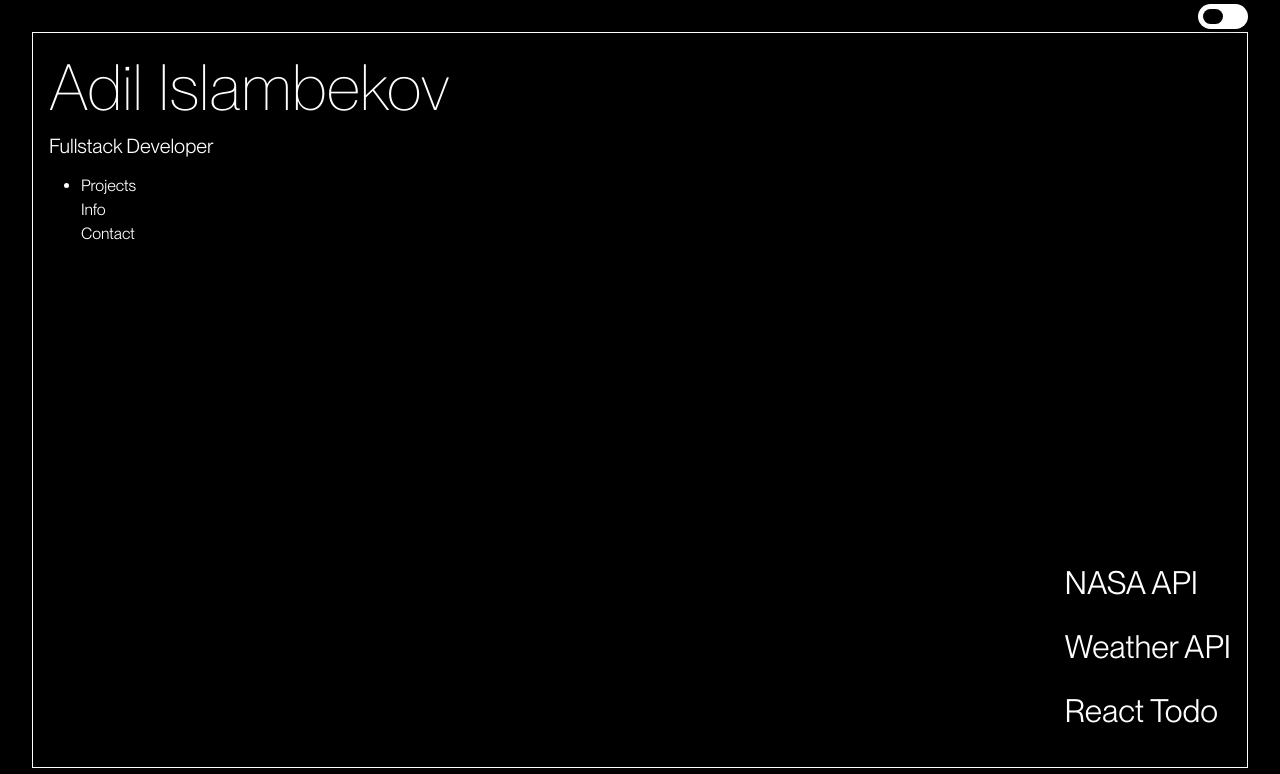
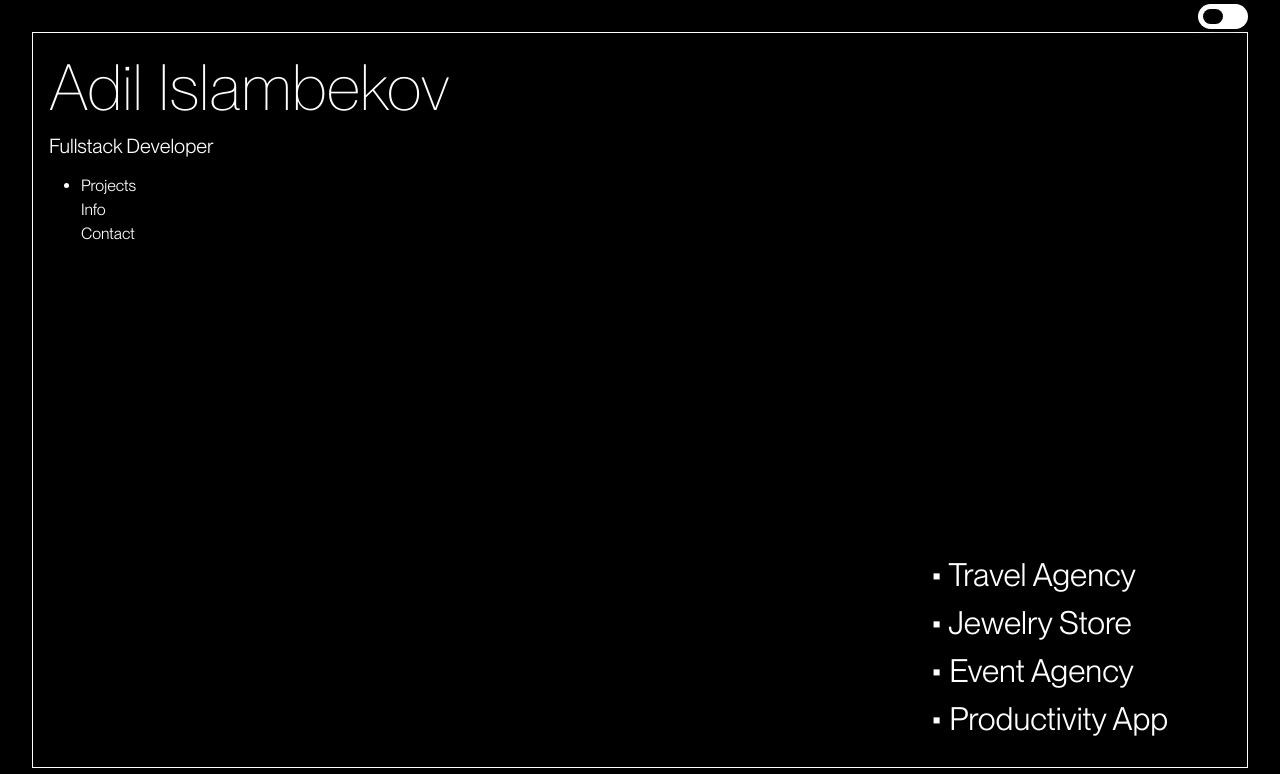
Before and after one commit to osnapitzadi/portfolio, a React (Create React App) app: page / in a window 1280 px wide. Both pictures are taken after a click on the item "Projects". Shown: the top 774 px of the page. Built offline with nearby package versions, Linux system fonts and the light colour scheme; no server answers.

Commit message:
added CMS websites

```diff
--- a/src/App.css
+++ b/src/App.css
@@ -124,3 +124,15 @@ ul {
 .h7 {
   font-size: 0.75rem;
 }
+
+.scrollable {
+  width: 300px; /* or any desired width */
+  height: 200px; /* or any desired height */
+  overflow-y: scroll;
+  position: relative;
+}
+
+::-webkit-scrollbar {
+  width: 5px;
+  color: #363636;
+}
--- a/src/components/Projects.js
+++ b/src/components/Projects.js
@@ -3,27 +3,48 @@ import React from 'react'
 function Projects() {
   const projects = [
     {
-      id: 1,
-      title: "NASA API",
-      url: ""
+      id: 7,
+      title: "Travel Agency",
+      url: "https://travelclub.kz/"
     },
     {
-      id: 2,
-      title: "Weather API",
-      url: ""
+      id: 5,
+      title: "Jewelry Store",
+      url: "https://atush-studio.ru/"
+    },
+    {
+      id: 6,
+      title: "Event Agency",
+      url: "https://www.moscowstars.ru/"
+    },
+    {
+      id: 4,
+      title: "Productivity App",
+      url: "https://productivity-app-prod.web.app"
     },
     {
       id: 3,
       title: "React Todo",
-      url: ""
-    }
+      url: "https://react-todo-adil.web.app/"
+    },
+    {
+      id: 1,
+      title: "NASA API",
+      url: "https://nasa-apod-api-adil.web.app/"
+    },
+    {
+      id: 2,
+      title: "Vanilla JS Store (First project)",
+      url: "https://projectlevel1adil.web.app/"
+    },
+
   ];
   return (
-        <div>
+        <div className='scrollable'>
           {projects.map(project => (
-          <div className='project' key={project.id}>
+          <div className='menu-item'>• <a className='project' key={project.id} href={project.url} target='_blank'>
             {project.title}
-          </div>
+          </a></div>
           ))}
         </div>
   )
```
